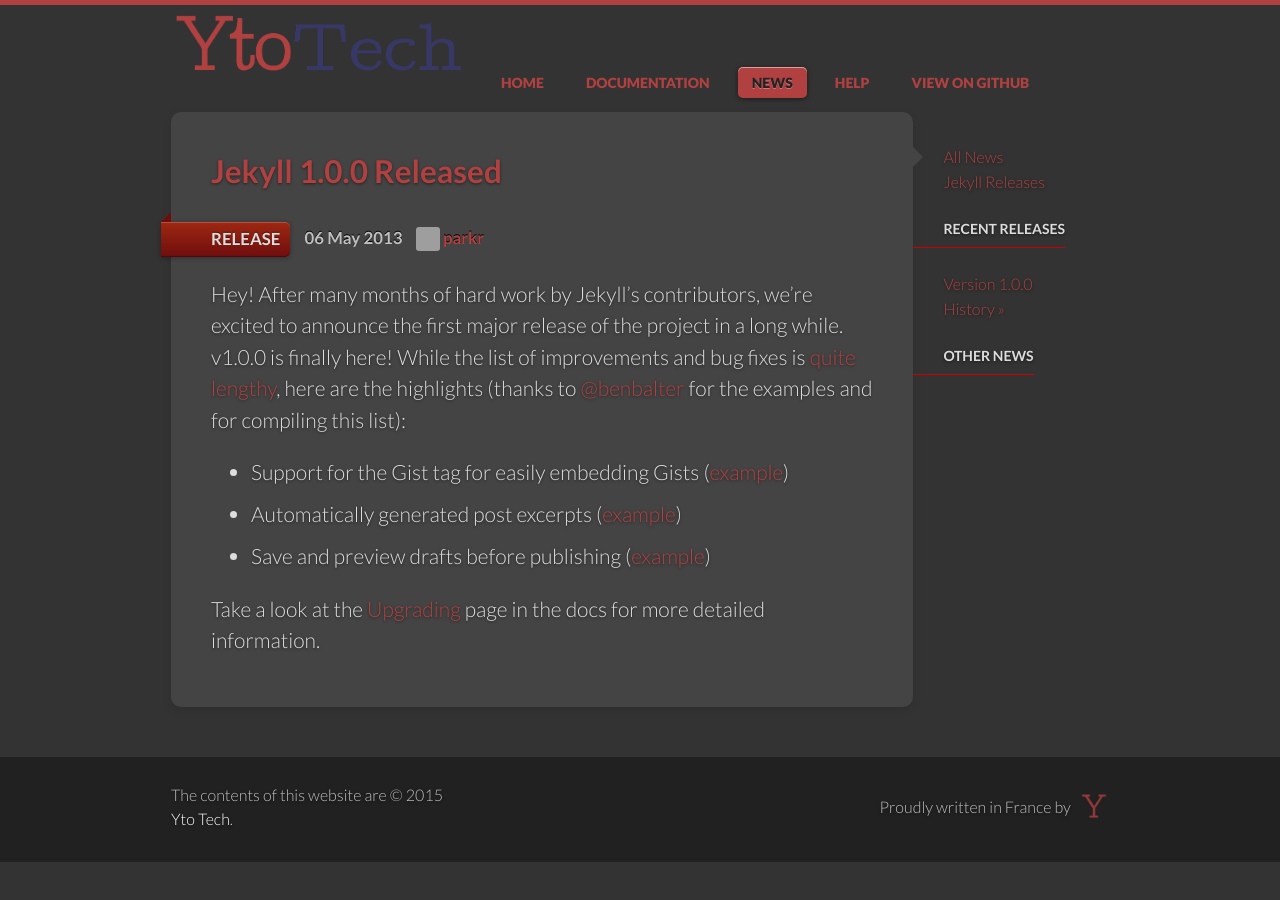
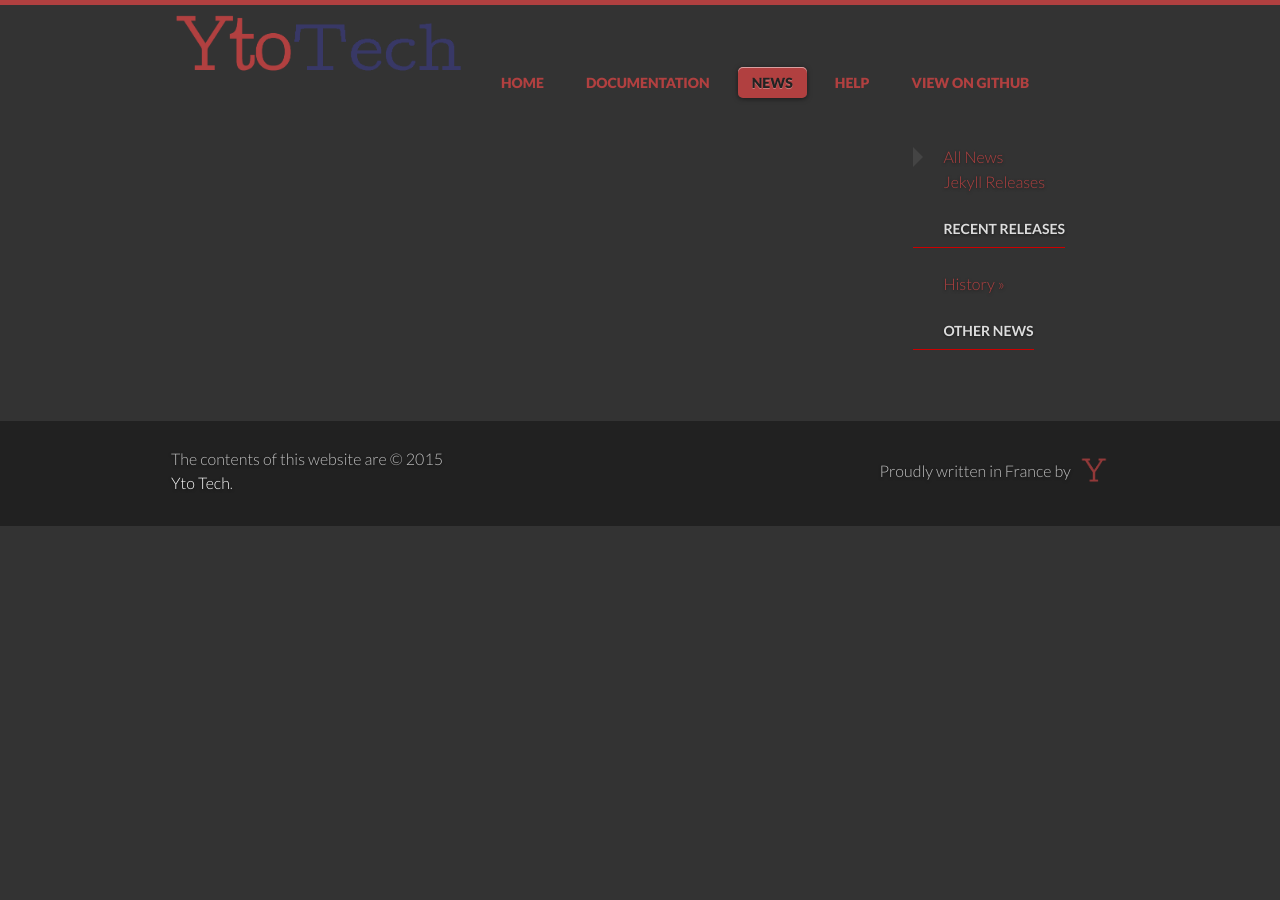
Before and after one commit to MonsieurV/monsieurv.github.io, a Jekyll site: the page built from news/index.html, in a window 1280 px wide. Built offline with Jekyll 4.4.1, drawn with Linux system fonts in a browser that asks for light colours; grey boxes are pictures that could not be loaded.

Commit message:
Ok the test web server must restart to take into account Jekyll configuration (_config.yml) updates

```diff
--- a/_config.yml
+++ b/_config.yml
@@ -15,3 +15,11 @@
 
 sass:
     style: compressed
+
+defaults:
+  -
+    scope:
+      path: ""
+    values:
+      layout: "news_item"
+      author: monsieurv
--- a/_drafts/findpeaks-in-python.markdown
+++ b/_drafts/findpeaks-in-python.markdown
@@ -1,8 +1,5 @@
 ---
-layout: news_item
 title: "Peak detection in the Python world"
-author: monsieurv
-version: 1.0.0
 categories: [dsp]
 tags: [dsp, python]
 ---
--- a/_posts/2013-05-06-jekyll-1-0-0-released.markdown
+++ /dev/null
@@ -1,23 +0,0 @@
----
-layout: news_item
-title: "Jekyll 1.0.0 Released"
-date: "2013-05-06 02:12:52 +0200"
-author: parkr
-version: 1.0.0
-categories: [release]
----
-
-Hey! After many months of hard work by Jekyll's contributors, we're excited
-to announce the first major release of the project in a long while. v1.0.0 is
-finally here! While the list of improvements and bug fixes is [quite lengthy][history],
-here are the highlights (thanks to [@benbalter](http://twitter.com/BenBalter) for the
-examples and for compiling this list):
-
-- Support for the Gist tag for easily embedding Gists ([example](https://gist.github.com/benbalter/5555251))
-- Automatically generated post excerpts ([example](https://gist.github.com/benbalter/5555369))
-- Save and preview drafts before publishing ([example](https://gist.github.com/benbalter/5555992))
-
-Take a look at the [Upgrading][] page in the docs for more detailed information.
-
-[history]: /docs/history/#v1-0-0
-[Upgrading]: /docs/upgrading/
```
